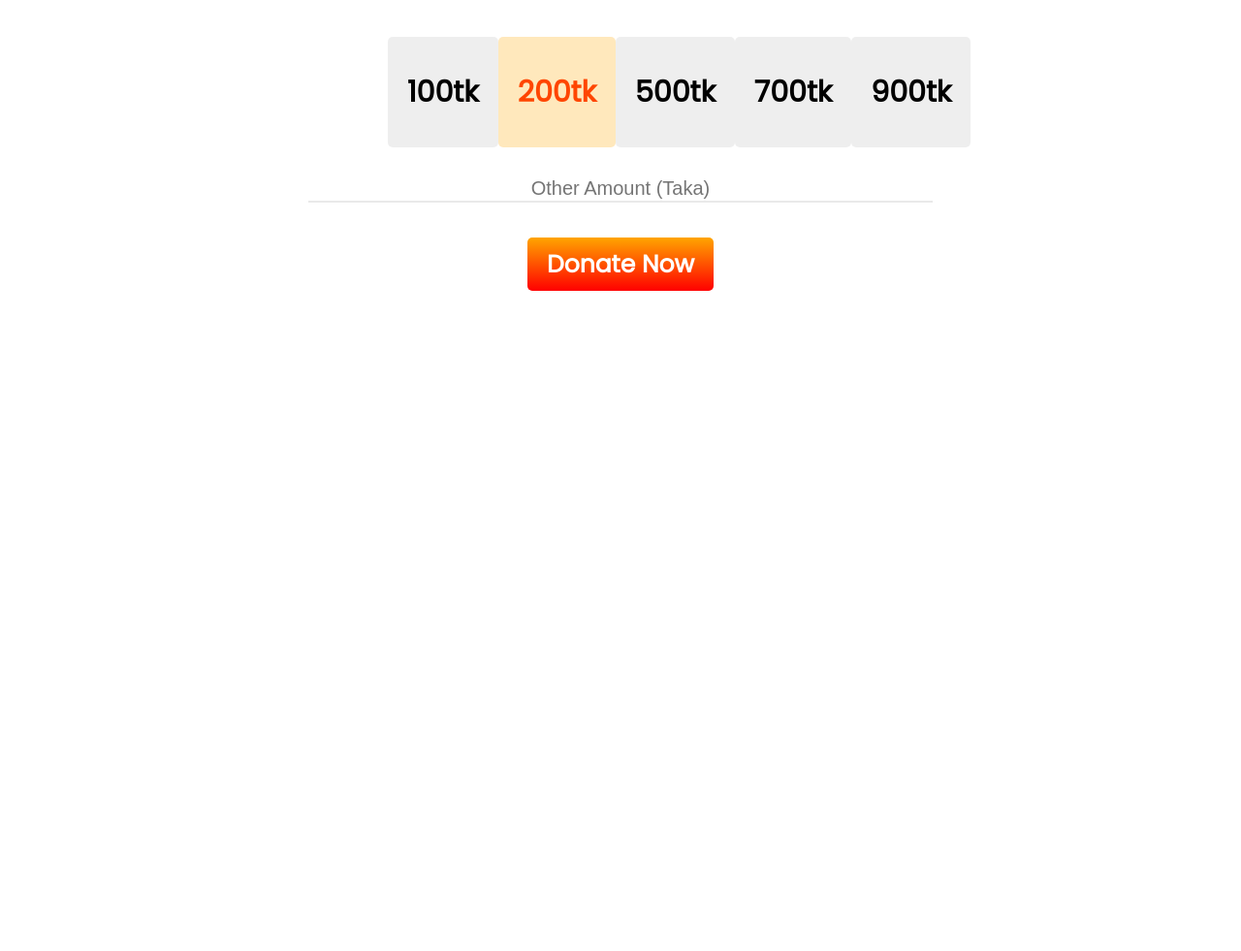
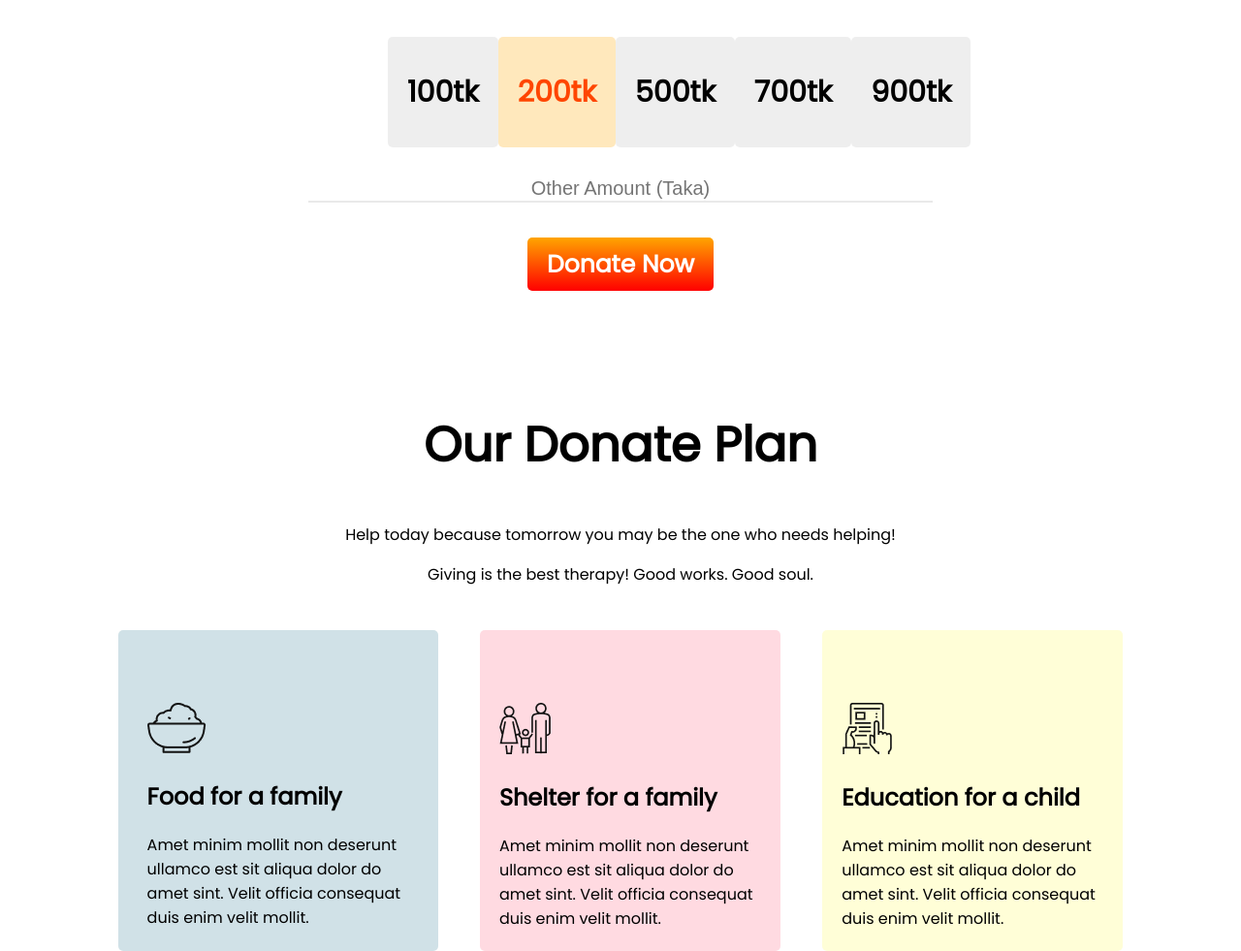
Before and after one commit to zahangirdx/donate-web, a plain HTML site: page index.html in a window 1280 px wide. Shown: the part 1098-2079 px from the top of the page at 97% size. Before the commit the page ends 1398 px from the top, so only its background shows below. Drawn offline with Linux system fonts and the light colour scheme.

Commit message:
donate-plan

```diff
--- a/index.html
+++ b/index.html
@@ -50,5 +50,38 @@
         </div>
         </div>
     </section>
+    <section class="donate-plan">
+        <div class="donate-plan-text">
+            <h1>Our Donate Plan</h1>
+            <p>Help today because tomorrow you may be the one who needs helping!</p>
+            <p>Giving is the best therapy! Good works. Good soul.</p>
+        </div>
+        <div class="donate-plan-idea">
+            <div class="donate-idea family">
+                <img src="icons/food.png" alt="">
+                <h1>Food for a family</h1>
+                <p>Amet minim mollit non deserunt
+                    ullamco est sit aliqua dolor do amet
+                    sint. Velit officia consequat duis enim
+                    velit mollit.</p>
+            </div>
+            <div class="donate-idea shelter">
+                <img src="icons/shelter.png" alt="">
+                <h1>Shelter for a family</h1>
+                <p>Amet minim mollit non deserunt
+                    ullamco est sit aliqua dolor do amet
+                    sint. Velit officia consequat duis enim
+                    velit mollit.</p>
+            </div>
+            <div class="donate-idea education">
+                <img src="icons/Frame-1.png" alt="">
+                <h1>Education for a child</h1>
+                <p>Amet minim mollit non deserunt
+                    ullamco est sit aliqua dolor do amet
+                    sint. Velit officia consequat duis enim
+                    velit mollit.</p>
+            </div>
+        </div>
+    </section>
 </body>
 </html>
--- a/style.css
+++ b/style.css
@@ -74,3 +74,46 @@ input {
 .donate-area p{
     font-size: 20px;
 }
+.donate-plan{
+    margin-top: 130px;
+}
+.donate-plan-text{
+    text-align: center;
+}
+.donate-plan-text h1{
+    font-size: 50px;
+}
+.donate-plan-idea{
+    display: flex;
+    padding-left: 100px;
+    padding-right: 100px;
+    margin-top: 45px;
+}
+.donate-idea{
+    margin-left: 2%;
+    margin-right: 2%;
+}
+.family{
+    background-color: rgba(21, 107, 133, 0.201);
+    padding: 5px 30px;
+    border-radius: 5px;
+}
+.shelter{
+    background-color: rgba(255, 192, 203, 0.579);
+    padding: 5px 20px;
+    border-radius: 5px;
+}
+.education{
+    background-color: rgba(255, 254, 192, 0.633);
+    padding: 5px 20px;
+    border-radius: 5px;
+}
+.family img{
+    margin-top: 70px;
+}
+.shelter img{
+    margin-top: 70px;
+}
+.education img{
+    margin-top: 70px;
+}
```
Also changed, not shown: icons/Frame-1.png (added), icons/blood.svg (added), icons/bus.svg (added), icons/clothes.svg (added), icons/food.png (added), icons/icon11.svg (added), icons/icon13.svg (added), icons/icon4.svg (added), icons/icon5.svg (added), icons/icon6.svg (added), icons/icon7.svg (added), icons/icon8.svg (added), icons/icon9.svg (added), icons/medicine.svg (added), 1 more files.
